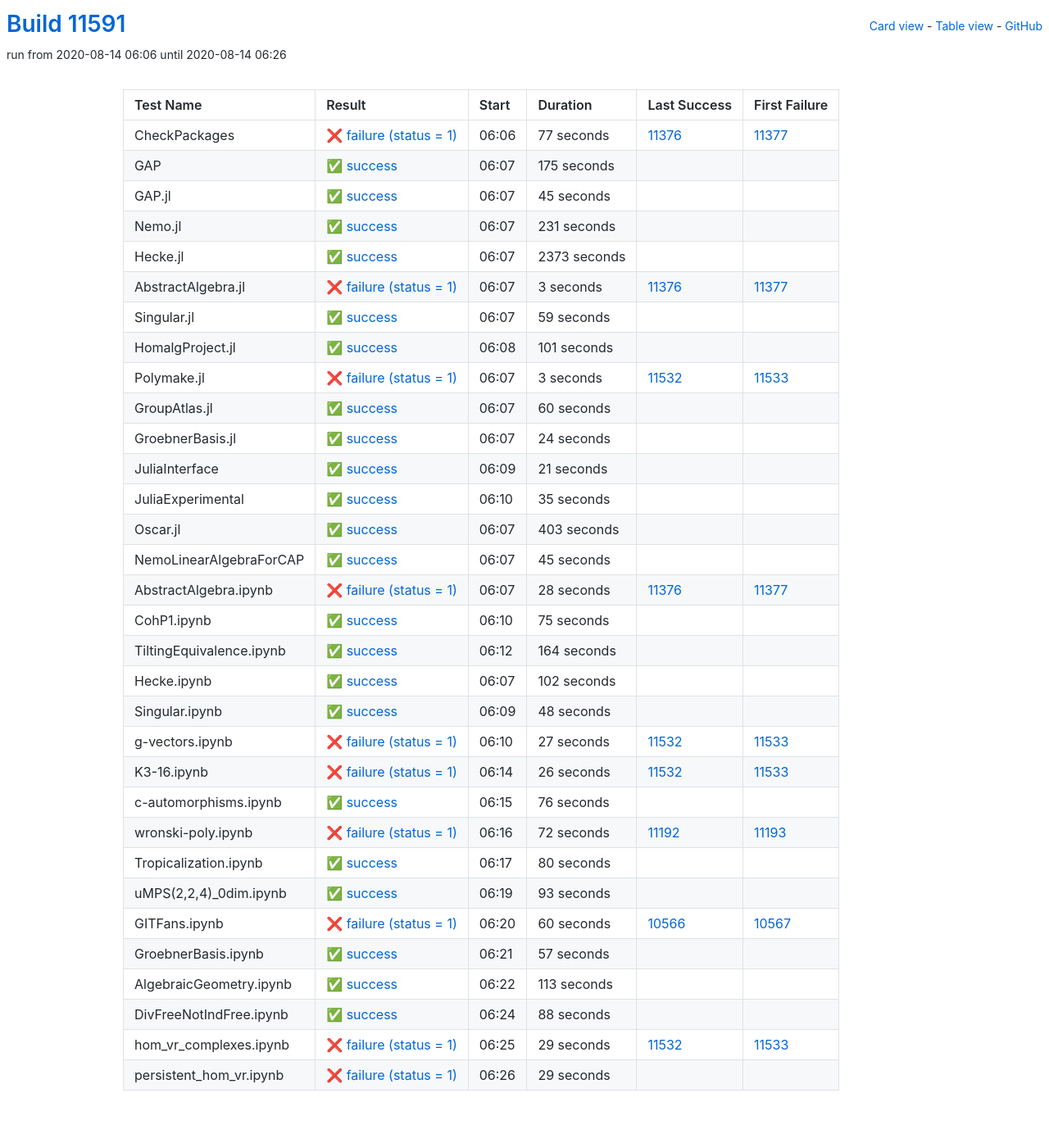
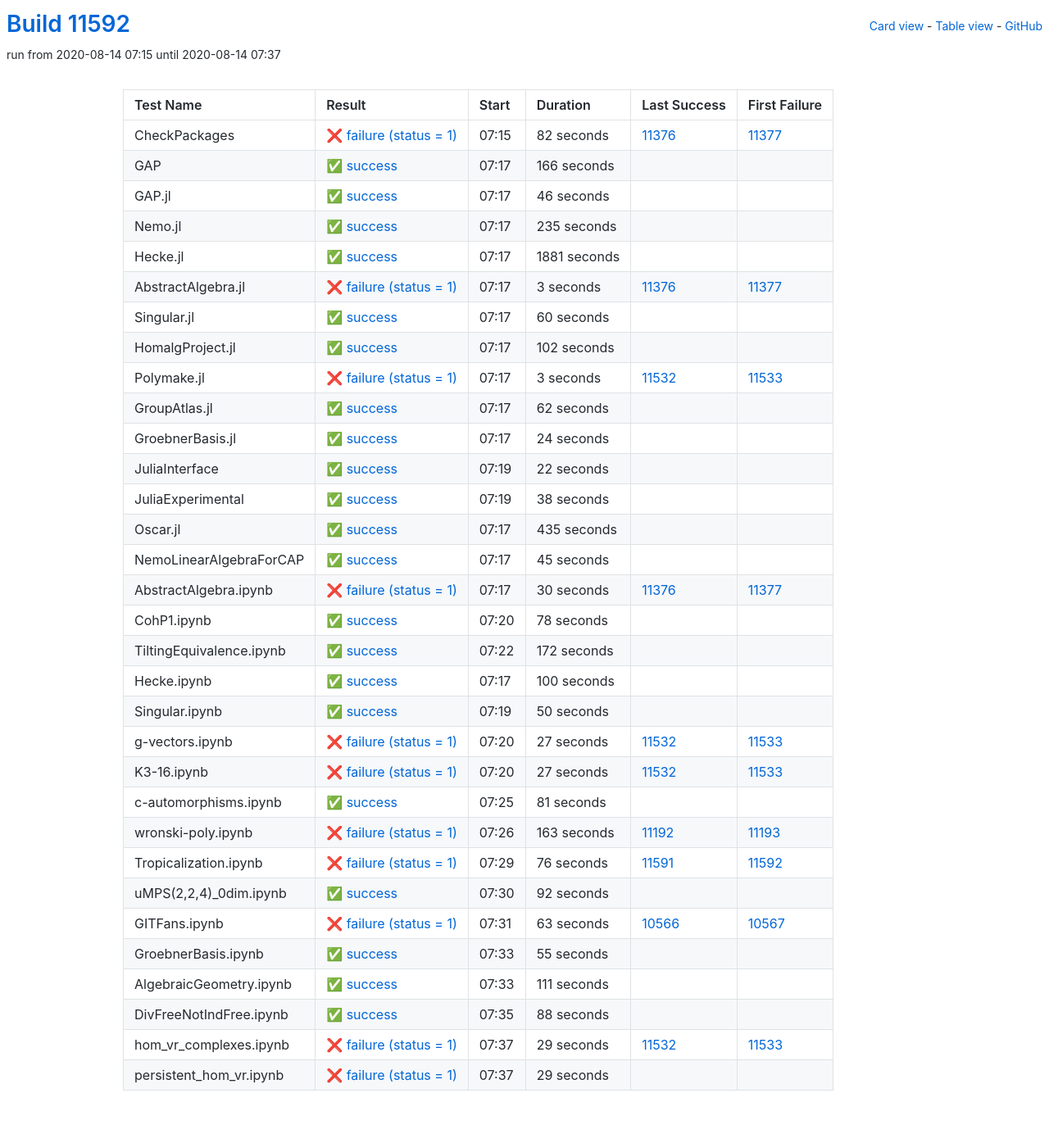
Before and after one commit to oscar-system/oscar-ci-status, a Jekyll site: the page built from table.html, in a window 1280 px wide. Shown: the whole page at 82% size. Built offline with Jekyll 4.4.1, drawn with Linux system fonts in a browser that asks for light colours.

Commit message:
Build #11592

```diff
--- a/_data/ci.yml
+++ b/_data/ci.yml
@@ -1,6 +1,6 @@
 ---
-build: 11591
-build_url: https://oscarci.mathematik.uni-kl.de/job/oscar/11591/
+build: 11592
+build_url: https://oscarci.mathematik.uni-kl.de/job/oscar/11592/
 job: oscar
 organization: oscar-system
 repo: oscar-ci-status
@@ -8,68 +8,68 @@
 tests:
 - name: CheckPackages
   id: checkpackages
-  log: https://oscarci.mathematik.uni-kl.de/job/oscar/11591/artifact/logs/build-11591/CheckPackages.log
-  start: 2020-08-14 06:06
+  log: https://oscarci.mathematik.uni-kl.de/job/oscar/11592/artifact/logs/build-11592/CheckPackages.log
+  start: 2020-08-14 07:15
   success: false
   exitcode: 1
   status: failure
-  duration: 77
+  duration: 82
   last_success: 11376
   last_success_url: https://oscarci.mathematik.uni-kl.de/job/oscar/11376/
   first_failure: 11377
   first_failure_url: https://oscarci.mathematik.uni-kl.de/job/oscar/11377/
 - name: GAP
   id: gap
-  log: https://oscarci.mathematik.uni-kl.de/job/oscar/11591/artifact/logs/build-11591/GAP.log
-  start: 2020-08-14 06:07
+  log: https://oscarci.mathematik.uni-kl.de/job/oscar/11592/artifact/logs/build-11592/GAP.log
+  start: 2020-08-14 07:17
   success: true
   exitcode: 0
   status: success
-  duration: 175
+  duration: 166
   last_success: false
   last_success_url:
   first_failure: false
   first_failure_url:
 - name: GAP.jl
   id: gap-jl
-  log: https://oscarci.mathematik.uni-kl.de/job/oscar/11591/artifact/logs/build-11591/GAP.jl.log
-  start: 2020-08-14 06:07
+  log: https://oscarci.mathematik.uni-kl.de/job/oscar/11592/artifact/logs/build-11592/GAP.jl.log
+  start: 2020-08-14 07:17
   success: true
   exitcode: 0
   status: success
-  duration: 45
+  duration: 46
   last_success: false
   last_success_url:
   first_failure: false
   first_failure_url:
 - name: Nemo.jl
   id: nemo-jl
-  log: https://oscarci.mathematik.uni-kl.de/job/oscar/11591/artifact/logs/build-11591/Nemo.jl.log
-  start: 2020-08-14 06:07
+  log: https://oscarci.mathematik.uni-kl.de/job/oscar/11592/artifact/logs/build-11592/Nemo.jl.log
+  start: 2020-08-14 07:17
   success: true
   exitcode: 0
   status: success
-  duration: 231
+  duration: 235
   last_success: false
   last_success_url:
   first_failure: false
   first_failure_url:
 - name: Hecke.jl
   id: hecke-jl
-  log: https://oscarci.mathematik.uni-kl.de/job/oscar/11591/artifact/logs/build-11591/Hecke.jl.log
-  start: 2020-08-14 06:07
+  log: https://oscarci.mathematik.uni-kl.de/job/oscar/11592/artifact/logs/build-11592/Hecke.jl.log
+  start: 2020-08-14 07:17
   success: true
   exitcode: 0
   status: success
-  duration: 2373
+  duration: 1881
   last_success: false
   last_success_url:
   first_failure: false
   first_failure_url:
 - name: AbstractAlgebra.jl
   id: abstractalgebra-jl
-  log: https://oscarci.mathematik.uni-kl.de/job/oscar/11591/artifact/logs/build-11591/AbstractAlgebra.jl.log
-  start: 2020-08-14 06:07
+  log: https://oscarci.mathematik.uni-kl.de/job/oscar/11592/artifact/logs/build-11592/AbstractAlgebra.jl.log
+  start: 2020-08-14 07:17
   success: false
   exitcode: 1
   status: failure
@@ -80,32 +80,32 @@
   first_failure_url: https://oscarci.mathematik.uni-kl.de/job/oscar/11377/
 - name: Singular.jl
   id: singular-jl
-  log: https://oscarci.mathematik.uni-kl.de/job/oscar/11591/artifact/logs/build-11591/Singular.jl.log
-  start: 2020-08-14 06:07
+  log: https://oscarci.mathematik.uni-kl.de/job/oscar/11592/artifact/logs/build-11592/Singular.jl.log
+  start: 2020-08-14 07:17
   success: true
   exitcode: 0
   status: success
-  duration: 59
+  duration: 60
   last_success: false
   last_success_url:
   first_failure: false
   first_failure_url:
 - name: HomalgProject.jl
   id: homalgproject-jl
-  log: https://oscarci.mathematik.uni-kl.de/job/oscar/11591/artifact/logs/build-11591/HomalgProject.jl.log
-  start: 2020-08-14 06:08
+  log: https://oscarci.mathematik.uni-kl.de/job/oscar/11592/artifact/logs/build-11592/HomalgProject.jl.log
+  start: 2020-08-14 07:17
   success: true
   exitcode: 0
   status: success
-  duration: 101
+  duration: 102
   last_success: false
   last_success_url:
   first_failure: false
   first_failure_url:
 - name: Polymake.jl
   id: polymake-jl
-  log: https://oscarci.mathematik.uni-kl.de/job/oscar/11591/artifact/logs/build-11591/Polymake.jl.log
-  start: 2020-08-14 06:07
+  log: https://oscarci.mathematik.uni-kl.de/job/oscar/11592/artifact/logs/build-11592/Polymake.jl.log
+  start: 2020-08-14 07:17
   success: false
   exitcode: 1
   status: failure
@@ -116,20 +116,20 @@
   first_failure_url: https://oscarci.mathematik.uni-kl.de/job/oscar/11533/
 - name: GroupAtlas.jl
   id: groupatlas-jl
-  log: https://oscarci.mathematik.uni-kl.de/job/oscar/11591/artifact/logs/build-11591/GroupAtlas.jl.log
-  start: 2020-08-14 06:07
+  log: https://oscarci.mathematik.uni-kl.de/job/oscar/11592/artifact/logs/build-11592/GroupAtlas.jl.log
+  start: 2020-08-14 07:17
   success: true
   exitcode: 0
   status: success
-  duration: 60
+  duration: 62
   last_success: false
   last_success_url:
   first_failure: false
   first_failure_url:
 - name: GroebnerBasis.jl
   id: groebnerbasis-jl
-  log: https://oscarci.mathematik.uni-kl.de/job/oscar/11591/artifact/logs/build-11591/GroebnerBasis.jl.log
-  start: 2020-08-14 06:07
+  log: https://oscarci.mathematik.uni-kl.de/job/oscar/11592/artifact/logs/build-11592/GroebnerBasis.jl.log
+  start: 2020-08-14 07:17
   success: true
   exitcode: 0
   status: success
@@ -140,44 +140,44 @@
   first_failure_url:
 - name: JuliaInterface
   id: juliainterface
-  log: https://oscarci.mathematik.uni-kl.de/job/oscar/11591/artifact/logs/build-11591/JuliaInterface.log
-  start: 2020-08-14 06:09
+  log: https://oscarci.mathematik.uni-kl.de/job/oscar/11592/artifact/logs/build-11592/JuliaInterface.log
+  start: 2020-08-14 07:19
   success: true
   exitcode: 0
   status: success
-  duration: 21
+  duration: 22
   last_success: false
   last_success_url:
   first_failure: false
   first_failure_url:
 - name: JuliaExperimental
   id: juliaexperimental
-  log: https://oscarci.mathematik.uni-kl.de/job/oscar/11591/artifact/logs/build-11591/JuliaExperimental.log
-  start: 2020-08-14 06:10
+  log: https://oscarci.mathematik.uni-kl.de/job/oscar/11592/artifact/logs/build-11592/JuliaExperimental.log
+  start: 2020-08-14 07:19
   success: true
   exitcode: 0
   status: success
-  duration: 35
+  duration: 38
   last_success: false
   last_success_url:
   first_failure: false
   first_failure_url:
 - name: Oscar.jl
   id: oscar-jl
-  log: https://oscarci.mathematik.uni-kl.de/job/oscar/11591/artifact/logs/build-11591/Oscar.jl.log
-  start: 2020-08-14 06:07
+  log: https://oscarci.mathematik.uni-kl.de/job/oscar/11592/artifact/logs/build-11592/Oscar.jl.log
+  start: 2020-08-14 07:17
   success: true
   exitcode: 0
   status: success
-  duration: 403
+  duration: 435
   last_success: false
   last_success_url:
   first_failure: false
   first_failure_url:
 - name: NemoLinearAlgebraForCAP
   id: nemolinearalgebraforcap
-  log: https://oscarci.mathematik.uni-kl.de/job/oscar/11591/artifact/logs/build-11591/NemoLinearAlgebraForCAP.log
-  start: 2020-08-14 06:07
+  log: https://oscarci.mathematik.uni-kl.de/job/oscar/11592/artifact/logs/build-11592/NemoLinearAlgebraForCAP.log
+  start: 2020-08-14 07:17
   success: true
   exitcode: 0
   status: success
@@ -188,68 +188,68 @@
   first_failure_url:
 - name: AbstractAlgebra.ipynb
   id: abstractalgebra-ipynb
-  log: https://oscarci.mathematik.uni-kl.de/job/oscar/11591/artifact/logs/build-11591/AbstractAlgebra.ipynb.log
-  start: 2020-08-14 06:07
+  log: https://oscarci.mathematik.uni-kl.de/job/oscar/11592/artifact/logs/build-11592/AbstractAlgebra.ipynb.log
+  start: 2020-08-14 07:17
   success: false
   exitcode: 1
   status: failure
-  duration: 28
+  duration: 30
   last_success: 11376
   last_success_url: https://oscarci.mathematik.uni-kl.de/job/oscar/11376/
   first_failure: 11377
   first_failure_url: https://oscarci.mathematik.uni-kl.de/job/oscar/11377/
 - name: CohP1.ipynb
   id: cohp1-ipynb
-  log: https://oscarci.mathematik.uni-kl.de/job/oscar/11591/artifact/logs/build-11591/CohP1.ipynb.log
-  start: 2020-08-14 06:10
+  log: https://oscarci.mathematik.uni-kl.de/job/oscar/11592/artifact/logs/build-11592/CohP1.ipynb.log
+  start: 2020-08-14 07:20
   success: true
   exitcode: 0
   status: success
-  duration: 75
+  duration: 78
   last_success: false
   last_success_url:
   first_failure: false
   first_failure_url:
 - name: TiltingEquivalence.ipynb
   id: tiltingequivalence-ipynb
-  log: https://oscarci.mathematik.uni-kl.de/job/oscar/11591/artifact/logs/build-11591/TiltingEquivalence.ipynb.log
-  start: 2020-08-14 06:12
+  log: https://oscarci.mathematik.uni-kl.de/job/oscar/11592/artifact/logs/build-11592/TiltingEquivalence.ipynb.log
+  start: 2020-08-14 07:22
   success: true
   exitcode: 0
   status: success
-  duration: 164
+  duration: 172
   last_success: false
   last_success_url:
   first_failure: false
   first_failure_url:
 - name: Hecke.ipynb
   id: hecke-ipynb
-  log: https://oscarci.mathematik.uni-kl.de/job/oscar/11591/artifact/logs/build-11591/Hecke.ipynb.log
-  start: 2020-08-14 06:07
+  log: https://oscarci.mathematik.uni-kl.de/job/oscar/11592/artifact/logs/build-11592/Hecke.ipynb.log
+  start: 2020-08-14 07:17
   success: true
   exitcode: 0
   status: success
-  duration: 102
+  duration: 100
   last_success: false
   last_success_url:
   first_failure: false
   first_failure_url:
 - name: Singular.ipynb
   id: singular-ipynb
-  log: https://oscarci.mathematik.uni-kl.de/job/oscar/11591/artifact/logs/build-11591/Singular.ipynb.log
-  start: 2020-08-14 06:09
+  log: https://oscarci.mathematik.uni-kl.de/job/oscar/11592/artifact/logs/build-11592/Singular.ipynb.log
+  start: 2020-08-14 07:19
   success: true
   exitcode: 0
   status: success
-  duration: 48
+  duration: 50
   last_success: false
   last_success_url:
   first_failure: false
   first_failure_url:
 - name: g-vectors.ipynb
   id: g-vectors-ipynb
-  log: https://oscarci.mathematik.uni-kl.de/job/oscar/11591/artifact/logs/build-11591/g-vectors.ipynb.log
-  start: 2020-08-14 06:10
+  log: https://oscarci.mathematik.uni-kl.de/job/oscar/11592/artifact/logs/build-11592/g-vectors.ipynb.log
+  start: 2020-08-14 07:20
   success: false
   exitcode: 1
   status: failure
@@ -260,104 +260,104 @@
   first_failure_url: https://oscarci.mathematik.uni-kl.de/job/oscar/11533/
 - name: K3-16.ipynb
   id: k3-16-ipynb
-  log: https://oscarci.mathematik.uni-kl.de/job/oscar/11591/artifact/logs/build-11591/K3-16.ipynb.log
-  start: 2020-08-14 06:14
+  log: https://oscarci.mathematik.uni-kl.de/job/oscar/11592/artifact/logs/build-11592/K3-16.ipynb.log
+  start: 2020-08-14 07:20
   success: false
   exitcode: 1
   status: failure
-  duration: 26
+  duration: 27
   last_success: 11532
   last_success_url: https://oscarci.mathematik.uni-kl.de/job/oscar/11532/
   first_failure: 11533
   first_failure_url: https://oscarci.mathematik.uni-kl.de/job/oscar/11533/
 - name: c-automorphisms.ipynb
   id: c-automorphisms-ipynb
-  log: https://oscarci.mathematik.uni-kl.de/job/oscar/11591/artifact/logs/build-11591/c-automorphisms.ipynb.log
-  start: 2020-08-14 06:15
+  log: https://oscarci.mathematik.uni-kl.de/job/oscar/11592/artifact/logs/build-11592/c-automorphisms.ipynb.log
+  start: 2020-08-14 07:25
   success: true
   exitcode: 0
   status: success
-  duration: 76
+  duration: 81
   last_success: false
   last_success_url:
   first_failure: false
   first_failure_url:
 - name: wronski-poly.ipynb
   id: wronski-poly-ipynb
-  log: https://oscarci.mathematik.uni-kl.de/job/oscar/11591/artifact/logs/build-11591/wronski-poly.ipynb.log
-  start: 2020-08-14 06:16
+  log: https://oscarci.mathematik.uni-kl.de/job/oscar/11592/artifact/logs/build-11592/wronski-poly.ipynb.log
+  start: 2020-08-14 07:26
   success: false
   exitcode: 1
   status: failure
-  duration: 72
+  duration: 163
   last_success: 11192
   last_success_url: https://oscarci.mathematik.uni-kl.de/job/oscar/11192/
   first_failure: 11193
   first_failure_url: https://oscarci.mathematik.uni-kl.de/job/oscar/11193/
 - name: Tropicalization.ipynb
   id: tropicalization-ipynb
-  log: https://oscarci.mathematik.uni-kl.de/job/oscar/11591/artifact/logs/build-11591/Tropicalization.ipynb.log
-  start: 2020-08-14 06:17
+  log: https://oscarci.mathematik.uni-kl.de/job/oscar/11592/artifact/logs/build-11592/Tropicalization.ipynb.log
+  start: 2020-08-14 07:29
+  success: false
+  exitcode: 1
+  status: failure
+  duration: 76
+  last_success: 11591
+  last_success_url: https://oscarci.mathematik.uni-kl.de/job/oscar/11591/
+  first_failure: 11592
+  first_failure_url: https://oscarci.mathematik.uni-kl.de/job/oscar/11592/
+- name: uMPS(2,2,4)_0dim.ipynb
+  id: umps-2-2-4-0dim-ipynb
+  log: https://oscarci.mathematik.uni-kl.de/job/oscar/11592/artifact/logs/build-11592/uMPS-2-2-4-_0dim.ipynb.log
+  start: 2020-08-14 07:30
   success: true
   exitcode: 0
   status: success
-  duration: 80
-  last_success: false
-  last_success_url:
-  first_failure: false
-  first_failure_url:
-- name: uMPS(2,2,4)_0dim.ipynb
-  id: umps-2-2-4-0dim-ipynb
-  log: https://oscarci.mathematik.uni-kl.de/job/oscar/11591/artifact/logs/build-11591/uMPS-2-2-4-_0dim.ipynb.log
-  start: 2020-08-14 06:19
-  success: true
-  exitcode: 0
-  status: success
-  duration: 93
+  duration: 92
   last_success: false
   last_success_url:
   first_failure: false
   first_failure_url:
 - name: GITFans.ipynb
   id: gitfans-ipynb
-  log: https://oscarci.mathematik.uni-kl.de/job/oscar/11591/artifact/logs/build-11591/GITFans.ipynb.log
-  start: 2020-08-14 06:20
+  log: https://oscarci.mathematik.uni-kl.de/job/oscar/11592/artifact/logs/build-11592/GITFans.ipynb.log
+  start: 2020-08-14 07:31
   success: false
   exitcode: 1
   status: failure
-  duration: 60
+  duration: 63
   last_success: 10566
   last_success_url: https://oscarci.mathematik.uni-kl.de/job/oscar/10566/
   first_failure: 10567
   first_failure_url: https://oscarci.mathematik.uni-kl.de/job/oscar/10567/
 - name: GroebnerBasis.ipynb
   id: groebnerbasis-ipynb
-  log: https://oscarci.mathematik.uni-kl.de/job/oscar/11591/artifact/logs/build-11591/GroebnerBasis.ipynb.log
-  start: 2020-08-14 06:21
+  log: https://oscarci.mathematik.uni-kl.de/job/oscar/11592/artifact/logs/build-11592/GroebnerBasis.ipynb.log
+  start: 2020-08-14 07:33
   success: true
   exitcode: 0
   status: success
-  duration: 57
+  duration: 55
   last_success: false
   last_success_url:
   first_failure: false
   first_failure_url:
 - name: AlgebraicGeometry.ipynb
   id: algebraicgeometry-ipynb
-  log: https://oscarci.mathematik.uni-kl.de/job/oscar/11591/artifact/logs/build-11591/AlgebraicGeometry.ipynb.log
-  start: 2020-08-14 06:22
+  log: https://oscarci.mathematik.uni-kl.de/job/oscar/11592/artifact/logs/build-11592/AlgebraicGeometry.ipynb.log
+  start: 2020-08-14 07:33
   success: true
   exitcode: 0
   status: success
-  duration: 113
+  duration: 111
   last_success: false
   last_success_url:
   first_failure: false
   first_failure_url:
 - name: DivFreeNotIndFree.ipynb
   id: divfreenotindfree-ipynb
-  log: https://oscarci.mathematik.uni-kl.de/job/oscar/11591/artifact/logs/build-11591/DivFreeNotIndFree.ipynb.log
-  start: 2020-08-14 06:24
+  log: https://oscarci.mathematik.uni-kl.de/job/oscar/11592/artifact/logs/build-11592/DivFreeNotIndFree.ipynb.log
+  start: 2020-08-14 07:35
   success: true
   exitcode: 0
   status: success
@@ -368,8 +368,8 @@
   first_failure_url:
 - name: hom_vr_complexes.ipynb
   id: hom-vr-complexes-ipynb
-  log: https://oscarci.mathematik.uni-kl.de/job/oscar/11591/artifact/logs/build-11591/hom_vr_complexes.ipynb.log
-  start: 2020-08-14 06:25
+  log: https://oscarci.mathematik.uni-kl.de/job/oscar/11592/artifact/logs/build-11592/hom_vr_complexes.ipynb.log
+  start: 2020-08-14 07:37
   success: false
   exitcode: 1
   status: failure
@@ -380,8 +380,8 @@
   first_failure_url: https://oscarci.mathematik.uni-kl.de/job/oscar/11533/
 - name: persistent_hom_vr.ipynb
   id: persistent-hom-vr-ipynb
-  log: https://oscarci.mathematik.uni-kl.de/job/oscar/11591/artifact/logs/build-11591/persistent_hom_vr.ipynb.log
-  start: 2020-08-14 06:26
+  log: https://oscarci.mathematik.uni-kl.de/job/oscar/11592/artifact/logs/build-11592/persistent_hom_vr.ipynb.log
+  start: 2020-08-14 07:37
   success: false
   exitcode: 1
   status: failure
```
Also changed, not shown: README.md.
